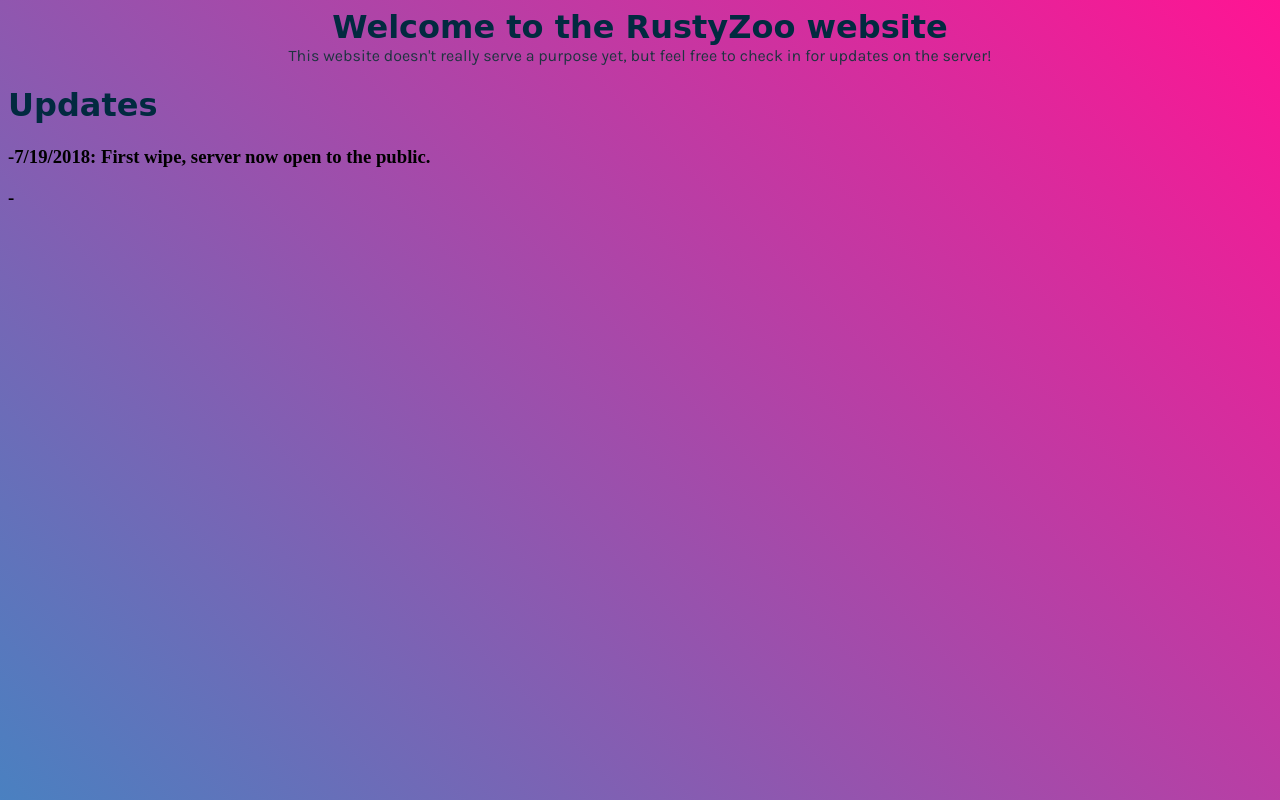
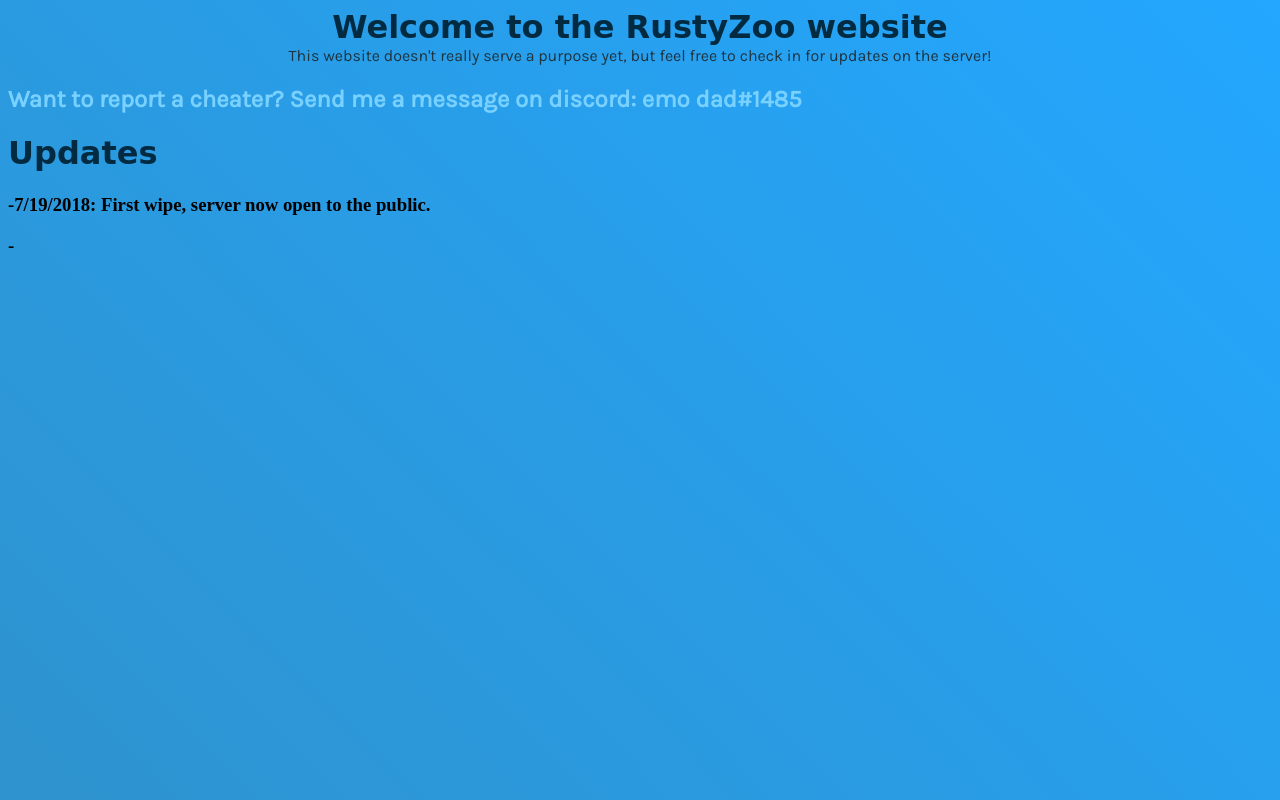
Before and after one commit to Aholicknight/RustyZooWebsiteAndDatabase, a plain HTML site: page index.html in a window 1280 px wide. Shown: the top 800 px of the page. Drawn offline with Linux system fonts and the light colour scheme; a web font is replaced by a local one.

Commit message:
gradient change, discord

```diff
--- a/css/styles.css
+++ b/css/styles.css
@@ -18,7 +18,7 @@
   to{opacity:1;}
 }
 body {
-  background-image: linear-gradient(45deg, #3090C7 ,#FF1493	);
+  background-image: linear-gradient(45deg, #3090C7 ,#23a7ff);
 height: 1080px;
 }
 
--- a/index.html
+++ b/index.html
@@ -9,7 +9,7 @@
   <body class="gradient">
     <h1 class="center"> Welcome to the RustyZoo website</h1>
     <p class="center"> This website doesn't really serve a purpose yet, but feel free to check in for updates on the server!</p>
-
+    <h2> Want to report a cheater? Send me a message on discord: <strong>emo dad#1485</strong></h2>
     <h1><strong>Updates</strong> </h1>
     <h3>-7/19/2018: First wipe, server now open to the public.</h3>
     <h3>-</h3>
```
